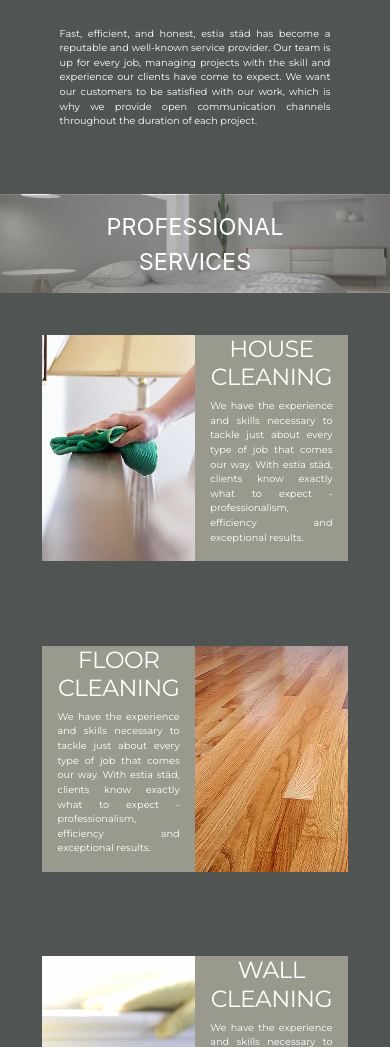
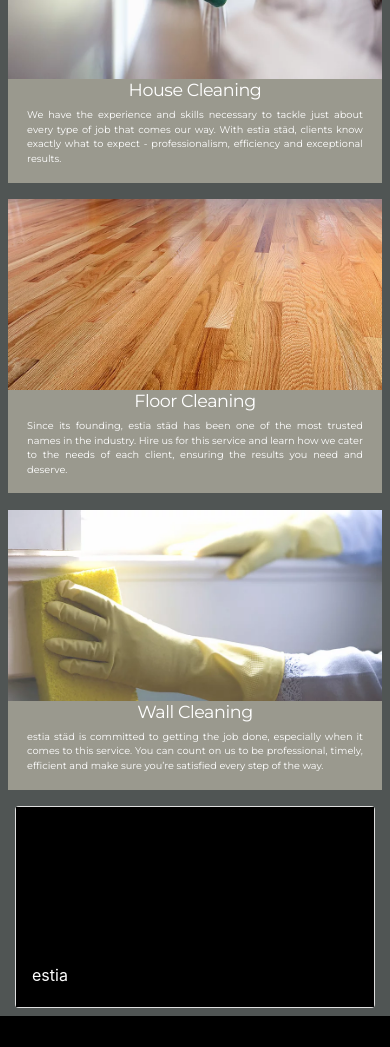
Before and after one commit to koutsosg/estiastad, a Gatsby site: page / in a window 390 px wide. Shown: the part 953-2000 px from the top of the page. Built offline with nearby package versions, Linux system fonts and the light colour scheme; Gatsby itself is replaced by a stand-in of ours.

Commit message:
mobile modified

```diff
--- a/gatsby-config.js
+++ b/gatsby-config.js
@@ -1,6 +1,6 @@
 module.exports = {
   siteMetadata: {
-    title: `estia`,
+    title: `estia städ ab`,
     description: `Fast, efficient, and honest, estia städ has become a reputable and well-known service provider.`,
     author: `@ohmygad`,
   },
@@ -13,15 +13,15 @@ module.exports = {
         path: `${__dirname}/src/images`,
       },
     },
-     {
+    {
       resolve: `gatsby-plugin-google-fonts`,
       options: {
         fonts: [
           `Montserrat`,
-          `source sans pro\:100,200,300,400,400i,700` // you can also specify font weights and styles
+          `source sans pro\:100,200,300,400,400i,700`, // you can also specify font weights and styles
         ],
-        display: 'swap'
-      }
+        display: "swap",
+      },
     },
     `gatsby-plugin-fontawesome-css`,
     `gatsby-transformer-sharp`,
@@ -41,6 +41,6 @@ module.exports = {
     },
     // this (optional) plugin enables Progressive Web App + Offline functionality
     // To learn more, visit: https://gatsby.dev/offline
-     `gatsby-plugin-offline`,
+    `gatsby-plugin-offline`,
   ],
 }
--- a/src/components/about-img.js
+++ b/src/components/about-img.js
@@ -7,6 +7,9 @@ const AboutImage = styled(Img)`
   border-radius: 50%;
   display: block;
   margin: auto;
+  @media (max-width: 768px) {
+    display: none;
+  }
 `
 
 const AboutImg = () => {
@@ -14,7 +17,7 @@ const AboutImg = () => {
     query {
       about: file(relativePath: { eq: "about.webp" }) {
         childImageSharp {
-          fluid(maxWidth: 300, maxHeight: 300) {
+          fluid(maxWidth: 200, maxHeight: 200) {
             ...GatsbyImageSharpFluid
             ...GatsbyImageSharpFluidLimitPresentationSize
           }
--- a/src/components/about.js
+++ b/src/components/about.js
@@ -17,6 +17,7 @@ const Header = styled.h2`
   margin: 0 0 20px 0;
   padding: 20px 0 0 0;
   @media (max-width: 768px) {
+    padding: 0;
     font-size: 6vw;
   }
 `
@@ -31,12 +32,12 @@ const Paragraph = styled.p`
   color: #ffffff;
   text-align: justify;
   font-size: 1vw;
-  margin: 0 0 60px 0;
+
   margin: 0 auto;
   max-width: 1080px;
-  padding: 1.45rem 1.0875rem;
+
   @media (max-width: 768px) {
-    font-size: 2.5vw;
+    font-size: 3vw;
   }
 `
 
--- a/src/components/footer.js
+++ b/src/components/footer.js
@@ -1,7 +1,6 @@
 import { Link } from "gatsby"
 import PropTypes from "prop-types"
 import React from "react"
-import Social from "./social"
 
 const Footer = () => (
   <footer
@@ -20,7 +19,7 @@ const Footer = () => (
         padding: `1.45rem 1.0875rem`,
       }}
     >
-      <Social />© {new Date().getFullYear()},
+      © {new Date().getFullYear()},
       <Link
         to="/"
         style={{
@@ -28,9 +27,9 @@ const Footer = () => (
           textDecoration: `none`,
         }}
       >
-        Estia städ AB
+        &nbsp;Estia städ AB
       </Link>
-      .All Rights Reserved
+      .&nbsp;All Rights Reserved
     </div>
   </footer>
 )
--- a/src/components/info-card.js
+++ b/src/components/info-card.js
@@ -1,17 +1,21 @@
 import React from "react"
 import styled from "styled-components"
-
+import Social from "./social"
 const InfoContain = styled.div`
   background-color: #505554;
 `
+const InfoContain2 = styled.div`
+  background-color: #505554;
+  max-width: 100%;
+`
 
-const Test1 = styled.div`
+const Front = styled.div`
   background-color: black;
   color: white;
-  min-height: 40vh;
 `
 const Test2 = styled.div`
   background-color: #9a998e;
+  color: black;
 `
 
 const Testh3 = styled.div`
@@ -20,26 +24,50 @@ const Testh3 = styled.div`
   left: 16px;
 `
 
+const Text = styled.p`
+  @media (max-width: 768px) {
+    font-size: 3vw;
+    margin-bottom: 0px;
+  }
+`
+const Tele = styled.a`
+  @media (max-width: 768px) {
+    font-size: 3vw;
+    margin-bottom: 0px;
+  }
+`
+const Title = styled.h3`
+  @media (max-width: 768px) {
+    font-size: 4vw;
+    margin-top: 5%;
+  }
+`
+
 const InfoCard = () => {
   return (
-    <InfoContain className="">
-      <InfoContain className="text-center p-5 container">
-        <div className="card card-flip h-100 row">
-          <Test1 className="card-front text-white ">
+    <InfoContain className="py-2">
+      <InfoContain2 className="text-center container">
+        <div className="card card-flip row">
+          <Front className="card-front text-white ">
             <div className="card-body">
               <Testh3 className="card-title text-white">estia</Testh3>
             </div>
-          </Test1>
+          </Front>
           <Test2 className="card-back">
             <div className="card-body">
-              <h3 className="card-title">Back</h3>
-              <p className="card-text">
-                Suprise this one has more more more more content on the back!
-              </p>
+              <Title className="card-title">Estia Städ AB</Title>
+              <Text className="card-text">
+                Vintergatan 16, 244 62 Furulund, Sverige
+              </Text>
+
+              <Tele className="card-text" href="tel:+0046732570047">
+                +0046732570047
+              </Tele>
+              <Social />
             </div>
           </Test2>
         </div>
-      </InfoContain>
+      </InfoContain2>
     </InfoContain>
   )
 }
--- a/src/components/layout.css
+++ b/src/components/layout.css
@@ -94,7 +94,7 @@ body {
   color: var(--color-text);
 
   text-align: baseline;
-  color: #993387;
+  color: #000000;
 }
 /* body {
   font-size: 22px;
@@ -123,8 +123,8 @@ h4,
 h5,
 h6 {
   font-family: var(--font-heading);
-  margin-top: var(--spacing-12);
-  margin-bottom: var(--spacing-6);
+  margin-top: var(--spacing-4);
+  margin-bottom: var(--spacing-4);
   line-height: var(--lineHeight-tight);
   letter-spacing: -0.025em;
 }
@@ -183,7 +183,7 @@ h6 > a {
 p {
   font-family: var(--font-body);
   font-size: var(--fontSize-2);
-  color: #a32ba3;
+
   line-height: var(--lineHeight-relaxed);
   --baseline-multiplier: 0.179;
   --x-height-multiplier: 0.35;
@@ -373,11 +373,11 @@ p {
 }
 
 ::-webkit-scrollbar-track {
-  background-image: linear-gradient(180deg, #84bd37 0%, #7778d2 100%);
+  background-image: linear-gradient(180deg, black 0%, black 100%);
 }
 
 ::-webkit-scrollbar-thumb {
-  background-color: #993488;
+  background-color: #9a998e;
 
   width: 20px;
 }
@@ -433,6 +433,7 @@ p {
   height: 100%;
   margin: 0;
   display: flex;
+  min-height: 200px;
 }
 
 .card-front {
@@ -451,6 +452,9 @@ p {
 
 .card-flip:hover .card-back {
   transform: rotateY(0deg);
+}
+.card-body {
+  padding: 0;
 }
 
 /*
--- a/src/components/services/floor-img.js
+++ b/src/components/services/floor-img.js
@@ -5,9 +5,11 @@ import Img from "gatsby-image"
 
 const FloorService = styled(Img)`
   min-width: 50%;
-  flex-grow: 1;
+  float: left;
+  @media (max-width: 768px) {
+    width: 100%;
+  }
 `
-
 const FloorImg = () => {
   const data = useStaticQuery(graphql`
     query {
--- a/src/components/services/floor.js
+++ b/src/components/services/floor.js
@@ -4,7 +4,18 @@ import FloorImg from "../services/floor-img"
 
 const FloorText = styled.div`
   background-color: #9a998e;
-  float: left;
+  width: 50%;
+  float: right;
+  flex-grow: 1;
+
+  @media (max-width: 768px) {
+    float: left;
+    width: 100%;
+  }
+  @media (min-width: 768px) {
+    min-height: 100%;
+    padding: 5% 0;
+  }
 `
 
 const FloorSection = styled.div`
@@ -13,24 +24,26 @@ const FloorSection = styled.div`
   text-align: center;
   padding: 1vh;
   color: white;
-
   @media (max-width: 768px) {
-    padding: 5vh;
+    padding: 1vh;
   }
 `
 
 const FloorHeader = styled.h3`
 color: #ffffff;
-font-size: 2vw;
+font-size: 1.5vw;
+padding: 0 0;
+
 @media (max-width: 768px) {
-font-size: 6vw;
+font-size: 4.5vw;
 
 `
 const FloorParagraph = styled.p`
   color: #ffffff;
   text-align: justify;
-  font-size: 1.5vw;
-  padding: 0 10%;
+  font-size: 1vw;
+  padding: 0 5%;
+
   @media (max-width: 768px) {
     font-size: 2.5vw;
   }
@@ -38,15 +51,18 @@ const FloorParagraph = styled.p`
 const FloorClean = () => {
   return (
     <FloorSection>
-      <FloorText>
-        <FloorHeader>FLOOR CLEANING</FloorHeader>
-        <FloorParagraph>
-          We have the experience and skills necessary to tackle just about every
-          type of job that comes our way. With estia städ, clients know exactly
-          what to expect - professionalism, efficiency and exceptional results.
-        </FloorParagraph>
-      </FloorText>
-      <FloorImg />
+      <div>
+        <FloorImg />
+        <FloorText>
+          <FloorHeader>Floor Cleaning</FloorHeader>
+          <FloorParagraph>
+            Since its founding, estia städ has been one of the most trusted
+            names in the industry. Hire us for this service and learn how we
+            cater to the needs of each client, ensuring the results you need and
+            deserve.
+          </FloorParagraph>
+        </FloorText>
+      </div>
     </FloorSection>
   )
 }
--- a/src/components/services/head.js
+++ b/src/components/services/head.js
@@ -6,6 +6,10 @@ const ServiceContainer = styled.div`
   position: relative;
   text-align: center;
   color: white;
+
+  @media (max-width: 768px) {
+    padding: 1vh;
+  }
 `
 const Text = styled.div`
   position: absolute;
@@ -14,10 +18,9 @@ const Text = styled.div`
   transform: translate(-50%, -50%);
   font-size: 2vw;
 
-
   @media (max-width: 768px) {
-font-size: 6vw;
-
+    font-size: 6vw;
+  }
 `
 const Head = () => {
   return (
--- a/src/components/services/house-img.js
+++ b/src/components/services/house-img.js
@@ -6,6 +6,9 @@ import Img from "gatsby-image"
 const HouseImage = styled(Img)`
   min-width: 50%;
   float: left;
+  @media (max-width: 768px) {
+    width: 100%;
+  }
 `
 
 const HouseImg = () => {
--- a/src/components/services/house.js
+++ b/src/components/services/house.js
@@ -4,34 +4,45 @@ import HouseImg from "../services/house-img"
 
 const HouseText = styled.div`
   background-color: #9a998e;
+  width: 50%;
+  float: right;
+  flex-grow: 1;
 
-  flex-grow: 1;
+  @media (max-width: 768px) {
+    float: left;
+    width: 100%;
+  }
+  @media (min-width: 768px) {
+    min-height: 100%;
+    padding: 5% 0;
+  }
 `
 
 const HouseSection = styled.div`
   display: flex;
   background-color: #505554;
   text-align: center;
-  padding: 1vh;
+  padding: 2vh 1vh 1vh 1vh;
   color: white;
-
   @media (max-width: 768px) {
-    padding: 5vh;
   }
 `
 
 const HouseHeader = styled.h3`
 color: #ffffff;
-font-size: 2vw;
+font-size: 1.5vw;
+padding: 0 0;
+
 @media (max-width: 768px) {
-font-size: 6vw;
+font-size: 4.5vw;
 
 `
 const HouseParagraph = styled.p`
   color: #ffffff;
   text-align: justify;
-  font-size: 1.5vw;
-  padding: 0 10%;
+  font-size: 1vw;
+  padding: 0 5%;
+
   @media (max-width: 768px) {
     font-size: 2.5vw;
   }
@@ -39,15 +50,18 @@ const HouseParagraph = styled.p`
 const HouseClean = () => {
   return (
     <HouseSection>
-      <HouseImg />
-      <HouseText>
-        <HouseHeader>HOUSE CLEANING</HouseHeader>
-        <HouseParagraph>
-          We have the experience and skills necessary to tackle just about every
-          type of job that comes our way. With estia städ, clients know exactly
-          what to expect - professionalism, efficiency and exceptional results.
-        </HouseParagraph>
-      </HouseText>
+      <div>
+        <HouseImg />
+        <HouseText>
+          <HouseHeader>House Cleaning</HouseHeader>
+          <HouseParagraph>
+            We have the experience and skills necessary to tackle just about
+            every type of job that comes our way. With estia städ, clients know
+            exactly what to expect - professionalism, efficiency and exceptional
+            results.
+          </HouseParagraph>
+        </HouseText>
+      </div>
     </HouseSection>
   )
 }
--- a/src/components/services/wall-img.js
+++ b/src/components/services/wall-img.js
@@ -6,8 +6,10 @@ import Img from "gatsby-image"
 const WallImage = styled(Img)`
   min-width: 50%;
   float: left;
+  @media (max-width: 768px) {
+    width: 100%;
+  }
 `
-
 const WallImg = () => {
   const data = useStaticQuery(graphql`
     query {
--- a/src/components/services/wall.js
+++ b/src/components/services/wall.js
@@ -4,8 +4,18 @@ import WallImg from "../services/wall-img"
 
 const WallText = styled.div`
   background-color: #9a998e;
+  width: 50%;
+  float: right;
+  flex-grow: 1;
 
-  flex-grow: 1;
+  @media (max-width: 768px) {
+    float: left;
+    width: 100%;
+  }
+  @media (min-width: 768px) {
+    min-height: 100%;
+    padding: 5% 0;
+  }
 `
 
 const WallSection = styled.div`
@@ -14,24 +24,26 @@ const WallSection = styled.div`
   text-align: center;
   padding: 1vh;
   color: white;
-
   @media (max-width: 768px) {
-    padding: 5vh;
+    padding: 1vh;
   }
 `
 
 const WallHeader = styled.h3`
 color: #ffffff;
-font-size: 2vw;
+font-size: 1.5vw;
+padding: 0 0;
+
 @media (max-width: 768px) {
-font-size: 6vw;
+font-size: 4.5vw;
 
 `
 const WallParagraph = styled.p`
   color: #ffffff;
   text-align: justify;
-  font-size: 1.5vw;
-  padding: 0 10%;
+  font-size: 1vw;
+  padding: 0 5%;
+
   @media (max-width: 768px) {
     font-size: 2.5vw;
   }
@@ -39,15 +51,18 @@ const WallParagraph = styled.p`
 const WallClean = () => {
   return (
     <WallSection>
-      <WallImg />
-      <WallText>
-        <WallHeader>WALL CLEANING</WallHeader>
-        <WallParagraph>
-          We have the experience and skills necessary to tackle just about every
-          type of job that comes our way. With estia städ, clients know exactly
-          what to expect - professionalism, efficiency and exceptional results.
-        </WallParagraph>
-      </WallText>
+      <div>
+        <WallImg />
+        <WallText>
+          <WallHeader>Wall Cleaning</WallHeader>
+          <WallParagraph>
+            estia städ is committed to getting the job done, especially when it
+            comes to this service. You can count on us to be professional,
+            timely, efficient and make sure you’re satisfied every step of the
+            way.
+          </WallParagraph>
+        </WallText>
+      </div>
     </WallSection>
   )
 }
--- a/src/components/social.js
+++ b/src/components/social.js
@@ -1,15 +1,16 @@
 import React from "react"
 import { FontAwesomeIcon } from "@fortawesome/react-fontawesome"
-import { faFacebook } from "@fortawesome/free-brands-svg-icons"
+import { faFacebook, faFortAwesome } from "@fortawesome/free-brands-svg-icons"
+import { faAt } from "@fortawesome/free-solid-svg-icons"
+import { faMobileAlt } from "@fortawesome/free-solid-svg-icons"
 import { faYoutube } from "@fortawesome/free-brands-svg-icons"
 import { faInstagram } from "@fortawesome/free-brands-svg-icons"
-
 
 const Social = () => {
   return (
     <div>
       <a
-          href="https://www.facebook.com/"
+        href="https://www.facebook.com/bokoumetaxia"
         name="Facebook"
         title="Like Us On Facebook"
         style={{ color: "white" }}
@@ -20,6 +21,28 @@ import { faInstagram } from "@fortawesome/free-brands-svg-icons"
         <FontAwesomeIcon className="cColor" size="lg" icon={faFacebook} />
       </a>
       <a
+        href="mailto:metaxia.bokou@gmail.com"
+        name="eMail"
+        title="Mail Us"
+        target="_blank"
+        style={{ color: "white" }}
+        rel="noreferrer"
+        aria-label="Mail Link"
+      >
+        <FontAwesomeIcon className="mx-1 eColor" size="lg" icon={faAt} />
+      </a>
+      <a
+        href="tel:+0046732570047"
+        name="Tel"
+        title="Call Us"
+        target="_blank"
+        style={{ color: "white" }}
+        rel="noreferrer"
+        aria-label="Call Link"
+      >
+        <FontAwesomeIcon className="mx-1 eColor" size="lg" icon={faMobileAlt} />
+      </a>
+      {/*  <a
           href="https://www.youtube.com/channel/"
           name="Youtube"
           title="Subscribe Our Channel"
@@ -44,7 +67,7 @@ import { faInstagram } from "@fortawesome/free-brands-svg-icons"
             size="lg"
             icon={faInstagram}
           />
-        </a>
+        </a> */}
     </div>
   )
 }
--- a/src/pages/index.js
+++ b/src/pages/index.js
@@ -11,7 +11,7 @@ import InfoCard from "../components/info-card"
 const IndexPage = () => (
   <Layout>
     <SEO title="Home" />
-    <Cover />
+
     <Welcome />
     <About />
     <Services />
```
Also changed, not shown: src/components/cover.js (+9 -1 lines), src/components/header.js (+9 -3 lines), src/components/welcome.js (+27 -9 lines), src/images/gatsby-astronaut.png (deleted). Lines whose indentation alone changed are shown as unchanged.
